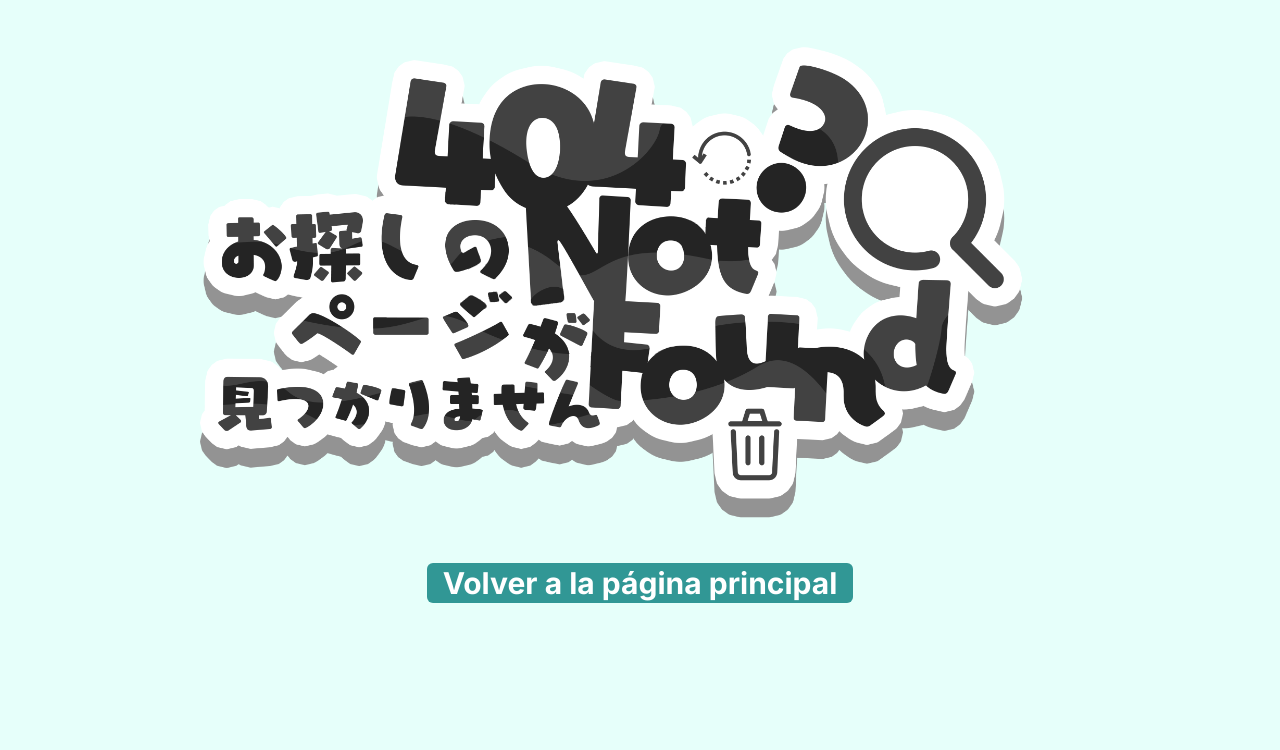
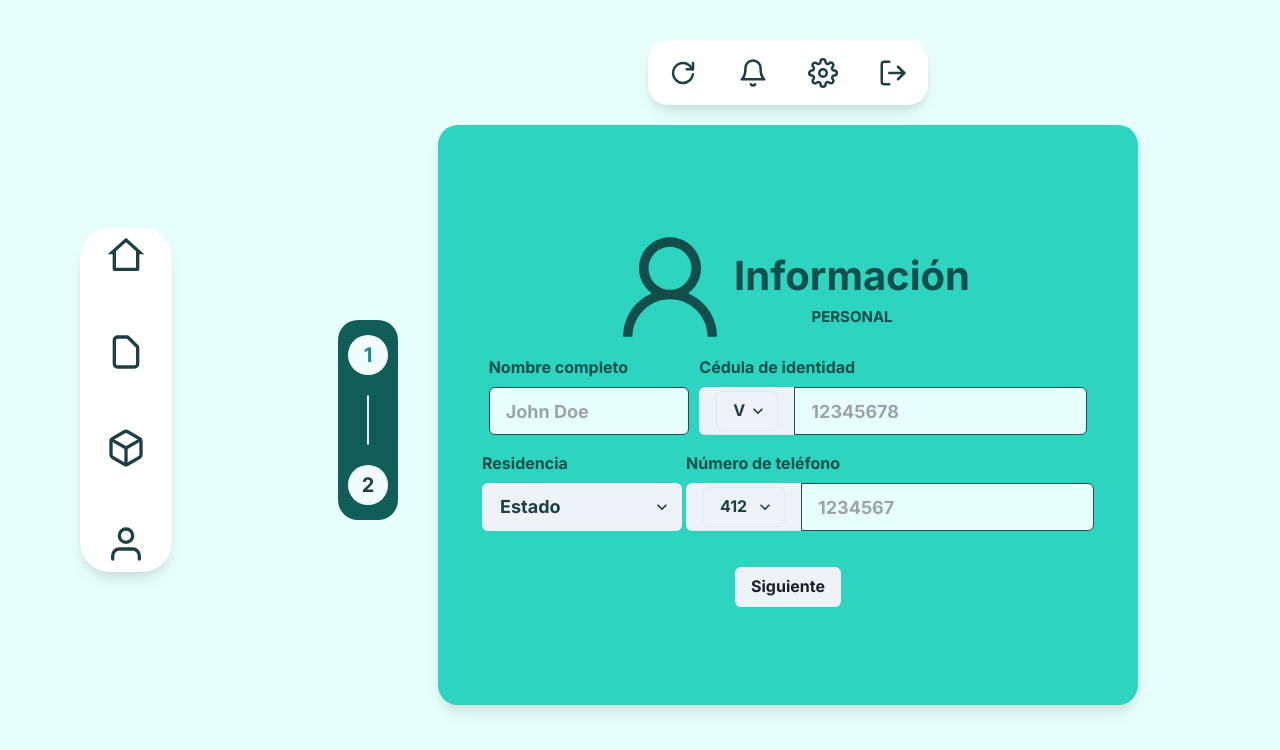
Before and after one commit to TairuOrg/client, a Next.js app: page /sign-up2 in a window 1280 px wide. Before the commit this address had no page. Shown: the top 750 px of the page. Built offline with nearby package versions, Linux system fonts and the light colour scheme.

Commit message:
sign-up2 cashier

```diff
--- /dev/null
+++ b/src/app/sign-up2/page.tsx
@@ -0,0 +1,50 @@
+"use client";
+import { useActiveStepsStore } from "@/hooks/useActiveSteps";
+import PersonalInformation from "@/components/signup/PersonalInformation";
+import AccountInformation from "@/components/signup/AccountInformation";
+import TopBar from "@/components/dashboard/TopBar";
+import Menu from "@/components/dashboard/Menu";
+
+export default function CashierSignup() {
+  const { active, current } = useActiveStepsStore();
+
+  const currentStep = current();
+
+  return (
+    <div className="flex items-center">
+      <div className="ml-10 items-center mr-[150px]">
+        <Menu />
+      </div>
+      <div className="flex flex-col w-[60px] h-[200px] gap-[20px] items-center justify-center bg-teal-800 rounded-[20px] mt-10 ml-4">
+        {[1, 2].map((step, index) => (
+          <>
+            <span
+              key={index + 1}
+              className={`flex flex-col items-center justify-center w-[40px] h-[40px] rounded-full bg-teal-50 text-[20px] ${
+                active.includes(step) && "text-teal-600"
+              }`}
+            >
+              {step}
+            </span>
+            {step !== 2 && (
+              <span
+                key={index}
+                className="flex flex-col w-[2px] h-[50px] items-center border-[1px] bg-teal-50 rounded-full"
+              ></span>
+            )}
+          </>
+        ))}
+      </div>
+
+      <div className="flex flex-col items-center justify-start min-h-screen ml-0 mt-5px ">
+        <TopBar />
+        <div className="flex flex-row mt-5 w-full px-10 items-center">
+          <div className="flex flex-col w-[700px] h-[580px] bg-teal-400 rounded-[20px] justify-center items-center gap-1 shadow-lg">
+            {currentStep === 1 && <PersonalInformation />}
+            {currentStep === 2 && <AccountInformation />}
+          </div>
+        </div>
+      </div>
+    </div>
+  );
+}
--- a/src/components/signup/AccountInformation.tsx
+++ b/src/components/signup/AccountInformation.tsx
@@ -1,4 +1,4 @@
-import { AiOutlineUser } from "react-icons/ai";
+import { AiOutlineArrowLeft, AiOutlineUser } from "react-icons/ai";
 import { zodResolver } from "@hookform/resolvers/zod";
 import { FormLabel, Input, FormControl, Button } from "@chakra-ui/react";
 import { useForm } from "react-hook-form";
@@ -17,18 +17,34 @@ export default function AccountInformation() {
     delayError: 5,
   });
   const handleAccountInformation = useAccountInformation();
+  const handleGoBack = () => {
+
+  };
   return (
     <>
+      <Button
+          mt="2px"
+          mr="600px"
+          borderRadius="100%"
+          onClick={handleGoBack}
+          width="50px"
+          height="50px"
+          display="flex"
+          alignItems="center"
+          justifyContent="center"
+        >
+        <AiOutlineArrowLeft size={50}/>
+      </Button>
       <div className="flex flex-row justify-center">
-        <AiOutlineUser className="text-teal-50 text-9xl" />
+        <AiOutlineUser className="text-teal-900 text-9xl" />
         <span className="flex flex-col justify-center content-center">
-          <h2 className="text-[40px] text-teal-50">Información</h2>
-          <h2 className="text-[15px] text-teal-50 mx-auto">DE SU CUENTA</h2>
+          <h2 className="text-[40px] text-teal-900">Información</h2>
+          <h2 className="text-[15px] text-teal-900 mx-auto">DE SU CUENTA</h2>
         </span>
       </div>
       <form onSubmit={handleSubmit(handleAccountInformation)}>
         <FormControl className="flex flex-col gap-2 w-full">
-          <FormLabel className="text-teal-50">
+          <FormLabel className="text-teal-900">
             Ingrese su correo electrónico
           </FormLabel>
           <Input
@@ -36,14 +52,14 @@ export default function AccountInformation() {
             borderColor="teal.800"
             size="lg"
             textColor="teal.800"
-            placeholder="John Doe"
+            placeholder="johndoe@ejemplo.com"
             type="text"
             bg="teal.50"
           />
           {errors.email && (
             <span className="text-red-500">{errors.email.message}</span>
           )}
-          <FormLabel className="text-teal-50">Ingrese su contraseña</FormLabel>
+          <FormLabel className="text-teal-900">Ingrese su contraseña</FormLabel>
           <Input
             className="bg-teal-50"
             variant="filled"
@@ -54,7 +70,7 @@ export default function AccountInformation() {
           {errors.password && (
             <span className="text-red-500">{errors.password.message}</span>
           )}
-          <FormLabel className="text-teal-50">Confirme su contraseña</FormLabel>
+          <FormLabel className="text-teal-900">Confirme su contraseña</FormLabel>
           <Input
             className="bg-teal-50"
             variant="filled"
--- a/src/components/signup/PersonalInformation.tsx
+++ b/src/components/signup/PersonalInformation.tsx
@@ -35,10 +35,10 @@ export default function PersonalInformation() {
   return (
     <>
       <div className="flex flex-row justify-center">
-        <AiOutlineUser className="text-teal-50 text-9xl" />
+        <AiOutlineUser className="text-teal-900 text-9xl" />
         <span className="flex flex-col justify-center content-center">
-          <h2 className="text-[40px] text-teal-50">Información</h2>
-          <h2 className="text-[15px] text-teal-50 mx-auto">PERSONAL</h2>
+          <h2 className="text-[40px] text-teal-900">Información</h2>
+          <h2 className="text-[15px] text-teal-900 mx-auto">PERSONAL</h2>
         </span>
       </div>
       <form
@@ -49,7 +49,7 @@ export default function PersonalInformation() {
           <div className="flex flex-row justify-evenly w-full px-[40px]">
             <span>
               <div>
-                <FormLabel className="text-teal-50">Nombre completo</FormLabel>
+                <FormLabel className="text-teal-900">Nombre completo</FormLabel>
                 <Input
                   isInvalid={!!errors.fullname}
                   {...register("fullname")}
@@ -68,7 +68,7 @@ export default function PersonalInformation() {
             </span>
 
             <span>
-              <FormLabel className="text-teal-50">
+              <FormLabel className="text-teal-900">
                 Cédula de identidad
               </FormLabel>
               <InputGroup size="lg" display="flex">
@@ -100,7 +100,7 @@ export default function PersonalInformation() {
           <div className="flex flex-row justify-evenly w-full px-[40px]">
             <span>
               <div>
-              <FormLabel className="text-teal-50">Residencia</FormLabel>
+              <FormLabel className="text-teal-900">Residencia</FormLabel>
               <Select
                 isInvalid={!!errors.state}
                 {...register("state")}
@@ -115,7 +115,7 @@ export default function PersonalInformation() {
               {errors.state && <span className="text-red-500"> {errors.state.message}</span>}
             </span>
             <span>
-              <FormLabel className="text-teal-50">Número de teléfono</FormLabel>
+              <FormLabel className="text-teal-900">Número de teléfono</FormLabel>
               <InputGroup size="lg" display="flex">
                 <InputLeftAddon>
                   <Select {...register("phoneCode")} width="fit-content">
--- a/src/middleware.ts
+++ b/src/middleware.ts
@@ -11,7 +11,7 @@ const routes = {
     "/admin/stock",
   ],
   cashier: ["/cashier", "/cashier/dashboard", "/cashier/settings"],
-  public: ["/login", "/about-us", "/unauthorized", "/", '/testing',"/sign-up"],
+  public: ["/login", "/about-us", "/unauthorized","/sign-up2", "/", '/testing',"/sign-up"],
 };
 
 export default async function handler(req: NextRequest) {
```
Also changed, not shown: 1 other file (tests, documents, lock files or other folders).
